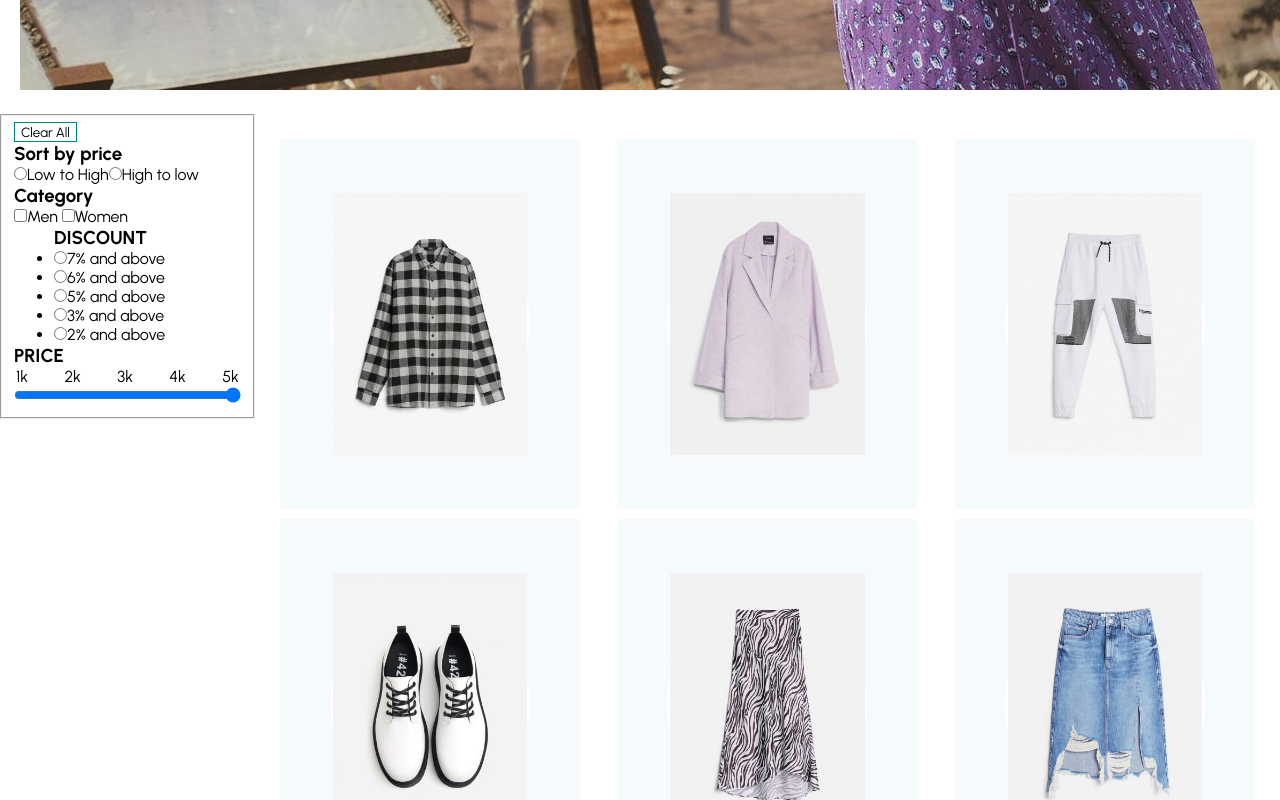
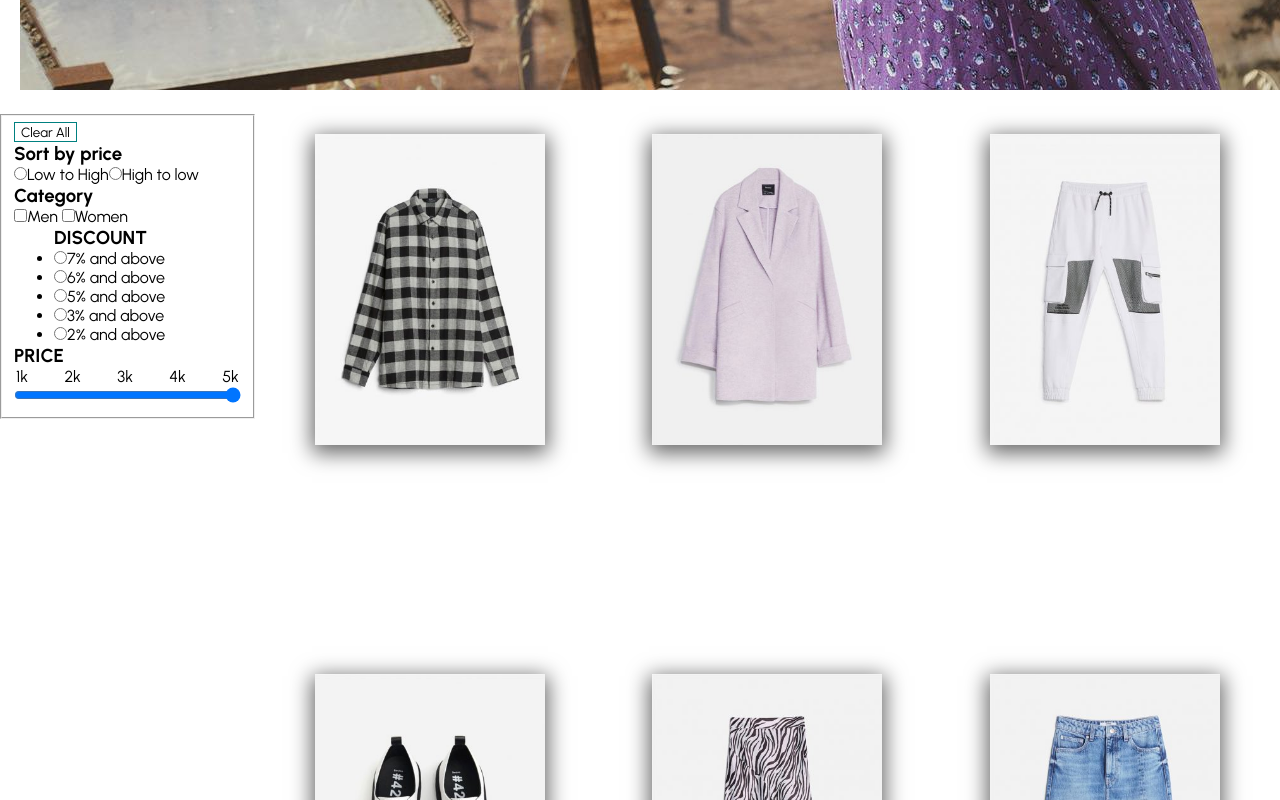
Before and after one commit to hari26998/shop_ecommerce_1, a React (Create React App) app: page / in a window 1280 px wide. Shown: the part 1260-2060 px from the top of the page. Built offline with nearby package versions, Linux system fonts and the light colour scheme.

Commit message:
product card  css updated

```diff
--- a/src/App.css
+++ b/src/App.css
@@ -48,6 +48,9 @@
   height:10px;
 }
 
+
+
+
 @keyframes App-logo-spin {
   from {
     transform: rotate(0deg);
--- a/src/App.js
+++ b/src/App.js
@@ -9,8 +9,7 @@ import Search from "./pages/Search";
 import store from "./store"
 import { Provider } from 'react-redux';
 import { BrowserRouter as Router,Route } from "react-router-dom";
-
-
+import "./App.css"
 
 
 
--- a/src/components/Product.js
+++ b/src/components/Product.js
@@ -7,6 +7,7 @@ import { useState } from "react";
 
 import { useDispatch } from "react-redux";
 import { Link } from "react-router-dom";
+import "./product.css"
   import styled from "styled-components";
 const Container2=styled.div`
 z-index:0;
@@ -85,25 +86,73 @@ z-index:0;
 
     const dispatch=useDispatch()
 
-    return (
-      <Container2>
-      <Container>
-        <Circle/>
-        <Image src={`/images/${product.image}`} alt="image name"/>
-        <Info>
-          <Icon>
-            <ShoppingCartOutlined  onClick={()=>dispatch({type:'ADD_TO_CART',payload:{product,quantity}})} />
-          </Icon>
-          <Link to={`/details/${product.id}`}><Icon>
-            <SearchOutlined/>
-          </Icon></Link>
-          <Icon>
-            <FavoriteBorderOutlined  onClick={()=>dispatch({type:'ADD_TO_WISHLIST',payload:{product,quantity}})}/>
-          </Icon>
-        </Info>
-      </Container>
-      </Container2>
-    );
-  };
+
+    return(
+      <body>
+      <div class="hero-container">
+        <div class="main-container">
+          <div class="poster-container">
+            <a href="#"><img src={`/images/${product.image}`} alt="product image" class="poster" /></a>
+          </div>
+          <div class="ticket-container">
+            <div class="ticket__content">
+              <h4 class="ticket__movie-title">{product.brand}</h4>
+              <p class="ticket__movie-slogan">
+                {product.name}
+              </p>
+              <p class="ticket__current-price">RS {product.discountPrice}</p>
+              <p class="ticket__old-price">RS{product.price} {product.discount}%</p>
+              <div style={{display:"flex",justifyContent:"flex-end"}}>
+              <button  onClick={()=>dispatch({type:'ADD_TO_CART',payload:{product,quantity}})} class="ticket__buy-btn"> ADD TO CART</button>
+              <button onClick={()=>dispatch({type:'ADD_TO_WISHLIST',payload:{product,quantity}})} class="ticket__buy-btn">ADD TO WISHLIST</button>
+              </div>
+
+            </div>
+          </div>
+        </div>
+    </div>
+        </body>
+
+
+
+    /* //   <div style={{ border:"1px solid black",margin:"10px",boxshadow: "10px 10px 5px 0px rgba(0,0,0,0.75)"}}>
+    //     <div>
+    //       <img style={{border:"1px solid black"}}src={`/images/${product.image}`} alt="image name"/>
+    //     </div>
+    //     <div style={{display:"flex",justifyContent:"space-between"}}>
+    //       <span style={{textTransform:"uppercase"}}>{product.brand}</span>
+    //       <span style={{textTransform:"uppercase"}}>{product.name}</span>
+    //     </div>
+    //     <div style={{display:"flex",justifyContent:"space-between"}}>
+    //       <div style={{display:"flex",justifyContent:"flex-start"}}>
+    //       <span style={{textDecoration:"line-through"}}>RS{product.price}</span>
+    //       <span>{product.discount}%</span>
+    //       </div>
+    //       <div>{product.discountPrice} </div>
+    //     </div>
+    //   </div> */
+    /* //
+
+    // return (
+    //   <Container2>
+    //   <Container>
+    //     <Circle/>
+    //     <Image src={`/images/${product.image}`} alt="image name"/>
+        {/* <div> {product.brand}</div> */
+    //     <Info>
+    //       <Icon>
+    //         <ShoppingCartOutlined  onClick={()=>dispatch({type:'ADD_TO_CART',payload:{product,quantity}})} />
+    //       </Icon>
+    //       <Link to={`/details/${product.id}`}><Icon>
+    //         <SearchOutlined/>
+    //       </Icon></Link>
+    //       <Icon>
+    //         <FavoriteBorderOutlined  onClick={()=>dispatch({type:'ADD_TO_WISHLIST',payload:{product,quantity}})}/>
+    //       </Icon>
+    //     </Info>
+    //   </Container>
+    //   </Container2>
+    // ); */}
+  )};
 
   export default Product ;
--- /dev/null
+++ b/src/components/product.css
@@ -0,0 +1,153 @@
+@import url("https://fonts.googleapis.com/css2?family=Roboto:wght@100;300;400;500;700&display=swap");
+
+/* * {
+	box-sizing: border-box;
+	padding: 0;
+	margin: 0;
+} */
+
+/* body {
+	background: #457fb4;
+	font-family: "Roboto", sans-serif;
+	display: flex;
+	height: 100vh;
+} */
+
+.hero-container {
+	margin: auto;
+	display: flex;
+}
+
+.main-container {
+	width: 270px;
+	height: 540px;
+	position: relative;
+	margin: 0 20px;
+}
+
+.poster-container {
+	width: 230px;
+	position: absolute;
+	top: 0;
+	left: 20px;
+	z-index: 9999;
+}
+
+.poster {
+	width: 100%;
+	box-shadow: 0 5px 20px 3px rgba(0, 0, 0, 0.6);
+}
+
+.ticket-container {
+	background: #fff;
+	width: 270px;
+	height: 520px;
+	display: flex;
+	flex-direction: column;
+	align-items: center;
+	border-radius: 5px;
+	position: absolute;
+	top: 20px;
+	box-shadow: 0 5px 20px 3px rgba(0, 0, 0, 0.6);
+	opacity: 0;
+}
+
+.main-container:hover .ticket-container {
+	opacity: 1;
+	animation: bounceIn 0.6s linear;
+}
+
+@keyframes bounceIn {
+	0%,
+	20%,
+	40%,
+	60%,
+	80%,
+	to {
+		-webkit-animation-timing-function: cubic-bezier(0.215, 0.61, 0.355, 1);
+		animation-timing-function: cubic-bezier(0.215, 0.61, 0.355, 1);
+	}
+	0% {
+		opacity: 0;
+		-webkit-transform: scale3d(0.3, 0.3, 0.3);
+		transform: scale3d(0.3, 0.3, 0.3);
+	}
+	20% {
+		-webkit-transform: scale3d(1.03, 1.03, 1.03);
+		transform: scale3d(1.03, 1.03, 1.03);
+	}
+	40% {
+		-webkit-transform: scale3d(0.9, 0.9, 0.9);
+		transform: scale3d(0.9, 0.9, 0.9);
+	}
+	60% {
+		opacity: 1;
+		-webkit-transform: scale3d(1.01, 1.01, 1.01);
+		transform: scale3d(1.01, 1.01, 1.01);
+	}
+	80% {
+		-webkit-transform: scale3d(0.97, 0.97, 0.97);
+		transform: scale3d(0.97, 0.97, 0.97);
+	}
+	to {
+		opacity: 1;
+		-webkit-transform: scaleX(1);
+		transform: scaleX(1);
+	}
+}
+
+/* @keyframes bounce {
+  50% {
+    opacity: 1;
+    transform: scale(1.1);
+  }
+
+  100% {
+    opacity: 1;
+    transform: scale(1);
+  }
+} */
+
+.ticket__content {
+	width: 100%;
+	position: absolute;
+	bottom: 0;
+	text-align: center;
+}
+
+.ticket__movie-title {
+	text-transform: uppercase;
+	margin-bottom: 5px;
+}
+
+.ticket__movie-slogan {
+	color: #999;
+	font-size: 0.9rem;
+	margin-bottom: 20px;
+}
+
+.ticket__current-price {
+	color: #69c982;
+	font-size: 1.4rem;
+	font-weight: bold;
+}
+
+.ticket__old-price {
+	color: #999;
+	text-decoration: line-through;
+	margin-bottom: 10px;
+}
+
+.ticket__buy-btn {
+	cursor: pointer;
+	width: 100%;
+	background: #2f2f2f;
+	color: white;
+	padding: 15px 0;
+	font-size: 1rem;
+	font-weight: bold;
+	text-transform: uppercase;
+	border: 1px solid white;
+	border-bottom-left-radius: 5px;
+	border-bottom-right-radius: 5px;
+}
--- a/src/pages/Search.js
+++ b/src/pages/Search.js
@@ -9,6 +9,7 @@ import {
 
 import { useDispatch } from "react-redux";
 import { Link } from "react-router-dom";
+import Product from "../components/Product";
 
 const Info = styled.div`
 opacity: 0;
@@ -101,7 +102,7 @@ const Search = () => {
 
   return (
 
-      <Container3>
+      <Container3 >
       <div className="searchBar">
         <input
           type="text"
@@ -134,21 +135,7 @@ const Search = () => {
 &&
 <Container>
         {filteredProducts.map((product) => (
-          <Container1>
-          <Circle/>
-          <Image src={`/images/${product.image}`} alt="image name"/>
-          <Info>
-            <Icon>
-              <ShoppingCartOutlined  onClick={()=>dispatch({type:'ADD_TO_CART',payload:{product,quantity}})} />
-            </Icon>
-            <Link to={`/details/${product.id}`}><Icon>
-              <SearchOutlined/>
-            </Icon></Link>
-            <Icon>
-              <FavoriteBorderOutlined  onClick={()=>dispatch({type:'ADD_TO_WISHLIST',payload:{product,quantity}})}/>
-            </Icon>
-          </Info>
-        </Container1>
+         <Product product={product}/>
 
         ))}
       </Container>}
```
